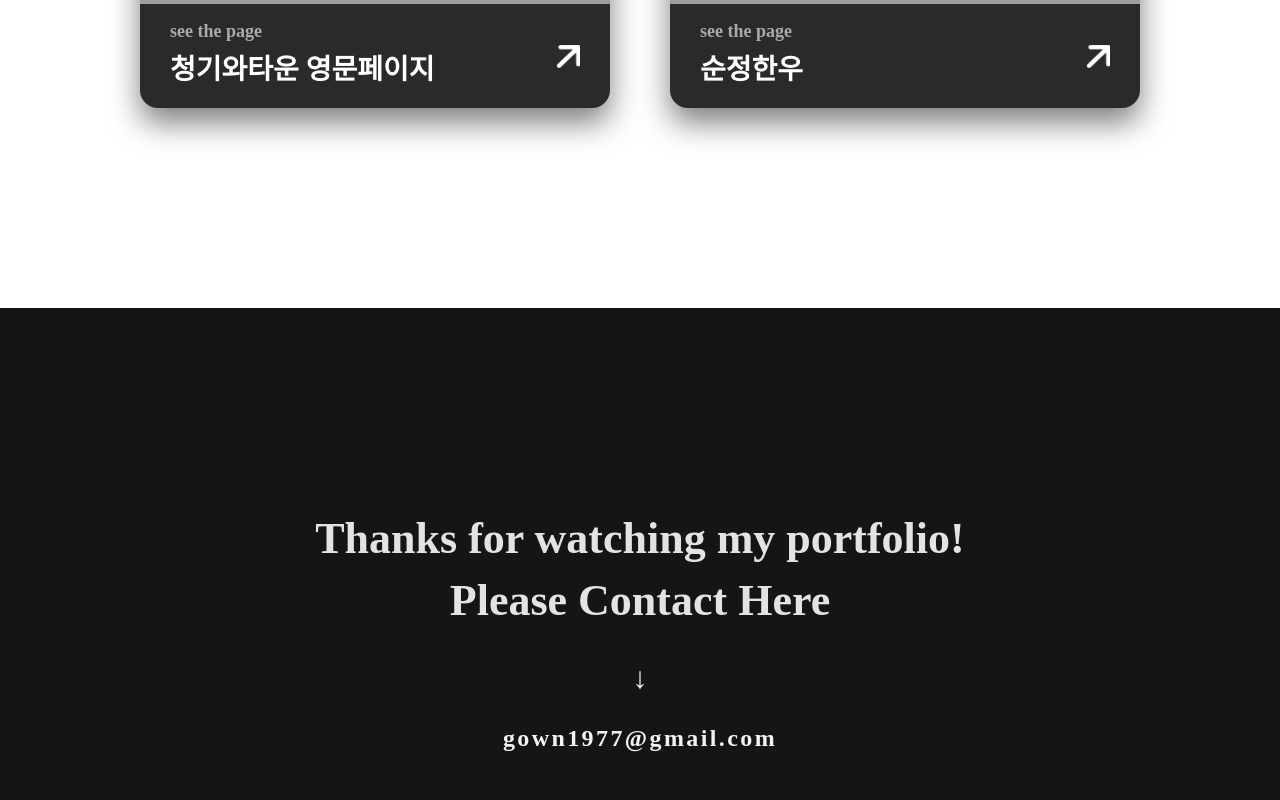
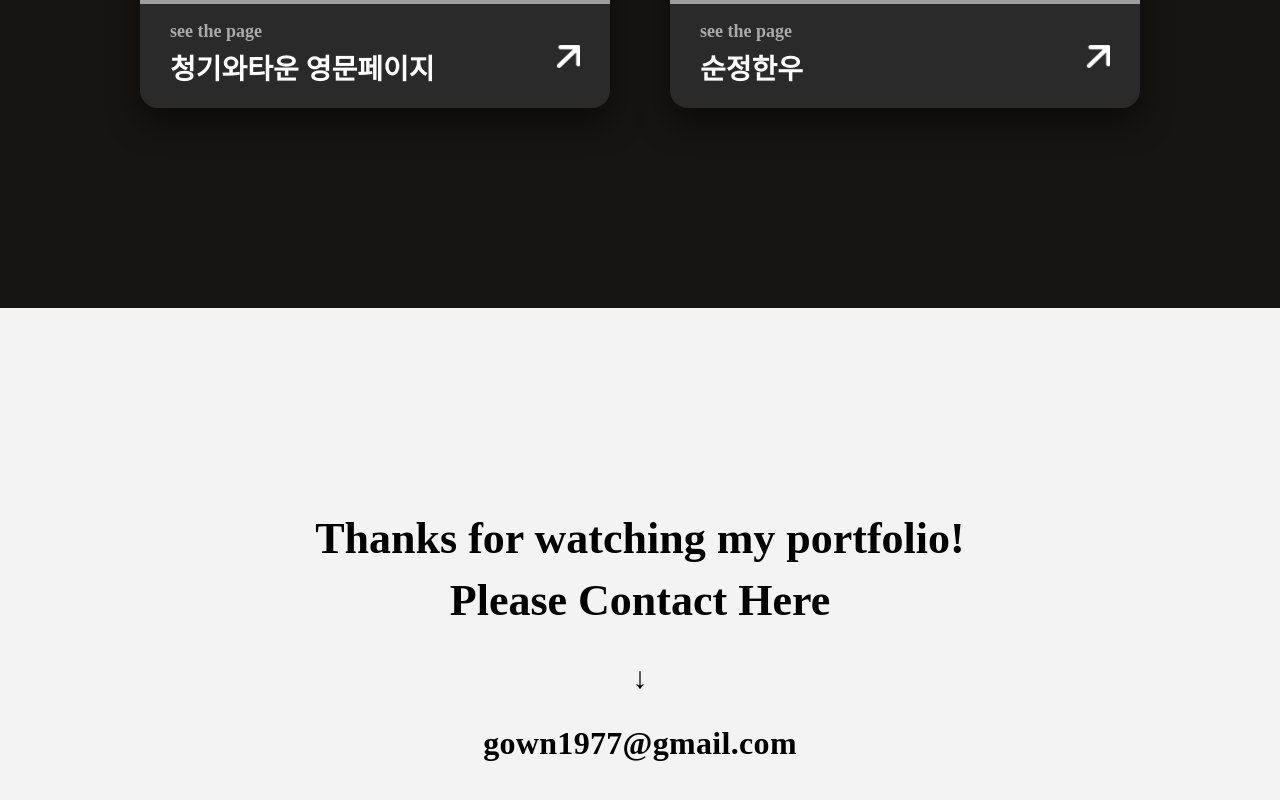
Before and after one commit to seapearl98/publisher-portfolio2025, a React (Create React App) app: page / in a window 1280 px wide. Shown: the part 4524-5324 px from the top of the page. Built offline with nearby package versions, Linux system fonts and the light colour scheme; grey boxes are pictures that could not be loaded.

Commit message:
project, footer ui 변경

```diff
--- a/src/components/Footer.tsx
+++ b/src/components/Footer.tsx
@@ -19,13 +19,14 @@ function Footer() {
 
 const FooterWrapper = styled.footer`
   padding: 12.5em 7.5% 9.375em;
-  color: #f3f3f3;
+  /* color: #f3f3f3; */
+  background-color: #f3f3f3;
   font-weight: 700;
   text-align: center;
 
   p {
     font-size: 2.75em;
-    color: #e3e3e3;
+    /* color: #e3e3e3; */
     line-height: 1.4;
   }
 
@@ -50,8 +51,8 @@ const FooterWrapper = styled.footer`
 
   address {
     margin-top: 30px;
-    font-size: 1.5em;
-    letter-spacing: 0.1em;
+    font-size: 2em;
+    letter-spacing: 0.01em;
   }
 
   @media screen and (max-width: 956px) {
--- a/src/components/Projects.tsx
+++ b/src/components/Projects.tsx
@@ -87,10 +87,11 @@ const ProjectsWrapper = styled.div`
   position: relative;
   padding-top: 200px;
   padding-bottom: 200px;
-  background-color: #fff;
+  /* background-color: #fff; */
   h3 {
     font-size: 2.75em;
-    color: #2b2b2b;
+    /* color: #2b2b2b; */
+    color: #f2f2f2;
     text-align: center;
     font-weight: 700;
   }
```
